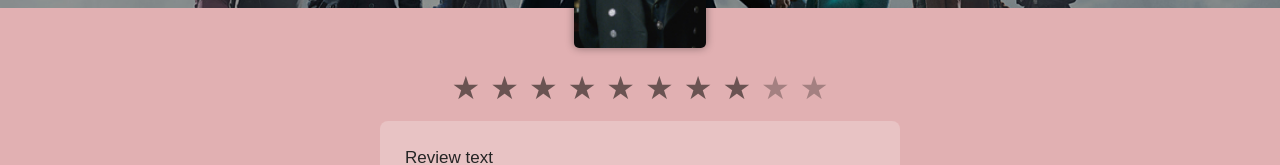
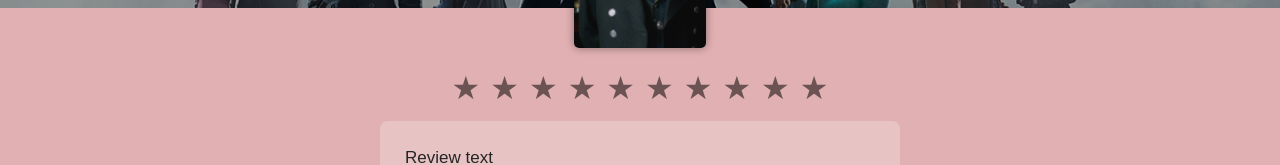
Before and after one commit to euggrush/1218963-what-to-watch-6, a React app: page /film/0/review in a window 1280 px wide. Shown: the part 297-462 px from the top of the page. Built offline with nearby package versions, Linux system fonts and the light colour scheme.

Commit message:
рефакторинг3

```diff
--- a/src/components/feedback-form/feedback-form.jsx
+++ b/src/components/feedback-form/feedback-form.jsx
@@ -1,7 +1,10 @@
 import React from 'react';
+
+const RATING_AMOUNT = 10;
 
 const FeedbackForm = () => {
   const [userFeedback, setUserFeedback] = React.useState({
+    rating: RATING_AMOUNT,
     feedback: ``,
   });
 
@@ -20,35 +23,12 @@ const FeedbackForm = () => {
         <form onSubmit={handleSubmit} action="#" className="add-review__form">
           <div className="rating">
             <div className="rating__stars">
-              <input className="rating__input" id="star-1" type="radio" name="rating" value="1" />
-              <label className="rating__label" htmlFor="star-1">Rating 1</label>
-
-              <input onChange={handleFieldChange} className="rating__input" id="star-2" type="radio" name="rating" value="2" />
-              <label className="rating__label" htmlFor="star-2">Rating 2</label>
-
-              <input onChange={handleFieldChange} className="rating__input" id="star-3" type="radio" name="rating" value="3" checked />
-              <label className="rating__label" htmlFor="star-3">Rating 3</label>
-
-              <input onChange={handleFieldChange} className="rating__input" id="star-4" type="radio" name="rating" value="4" />
-              <label className="rating__label" htmlFor="star-4">Rating 4</label>
-
-              <input onChange={handleFieldChange} className="rating__input" id="star-5" type="radio" name="rating" value="5" />
-              <label className="rating__label" htmlFor="star-5">Rating 5</label>
-
-              <input onChange={handleFieldChange} className="rating__input" id="star-6" type="radio" name="rating" value="6" />
-              <label className="rating__label" htmlFor="star-6">Rating 6</label>
-
-              <input onChange={handleFieldChange} className="rating__input" id="star-7" type="radio" name="rating" value="7" />
-              <label className="rating__label" htmlFor="star-7">Rating 7</label>
-
-              <input onChange={handleFieldChange} className="rating__input" id="star-8" type="radio" name="rating" value="8" checked />
-              <label className="rating__label" htmlFor="star-8">Rating 8</label>
-
-              <input onChange={handleFieldChange} className="rating__input" id="star-9" type="radio" name="rating" value="9" />
-              <label className="rating__label" htmlFor="star-9">Rating 9</label>
-
-              <input onChange={handleFieldChange} className="rating__input" id="star-10" type="radio" name="rating" value="10" />
-              <label className="rating__label" htmlFor="star-10">Rating 10</label>
+              {[...Array(10).keys()].map((id) => (
+                <React.Fragment key={`star-${id}`}>
+                  <input onChange={handleFieldChange} className="rating__input" id={`star-${id + 1}`} type="radio" name="rating" value={id + 1} />
+                  <label className="rating__label" htmlFor="star-1">Rating {id + 1}</label>
+                </React.Fragment>
+              ))}
             </div>
           </div>
 
--- a/src/components/film-card/film-card.jsx
+++ b/src/components/film-card/film-card.jsx
@@ -13,8 +13,7 @@ const FilmCard = ({movie}) => {
           <img src={filmPictureSrc} alt="" width="280" height="175" />
         </div>
         <h3 className="small-movie-card__title">
-
-          <a className="small-movie-card__link" href="movie-page.html"><Link to={`film/${filmId}`}>{title}</Link></a>
+          <Link className="small-movie-card__link" to={`film/${filmId}`}>{title}</Link>
         </h3>
       </article>
     </>
--- a/src/components/film/film.jsx
+++ b/src/components/film/film.jsx
@@ -42,23 +42,22 @@ const Film = ({films}) => {
               </p>
 
               <div className="movie-card__buttons">
-                <button className="btn btn--play movie-card__button" type="button">
+                <Link to={`/player/${id}`} className="btn btn--play movie-card__button" type="button">
                   <svg viewBox="0 0 19 19" width="19" height="19">
                     <use xlinkHref="#play-s"></use>
                   </svg>
                   <span>
-                    <Link to={`/player/${id}`}>Play</Link>
+                  Play
                   </span>
-                </button>
+                </Link>
+
                 <button className="btn btn--list movie-card__button" type="button">
                   <svg viewBox="0 0 19 20" width="19" height="20">
                     <use xlinkHref="#add"></use>
                   </svg>
                   <span>My list</span>
                 </button>
-                <a href="add-review.html" className="btn movie-card__button">
-                  <Link to={`${id}/review`}>Add review</Link>
-                </a>
+                <Link className="btn movie-card__button" to={`${id}/review`}>Add review</Link>
               </div>
             </div>
           </div>
```
